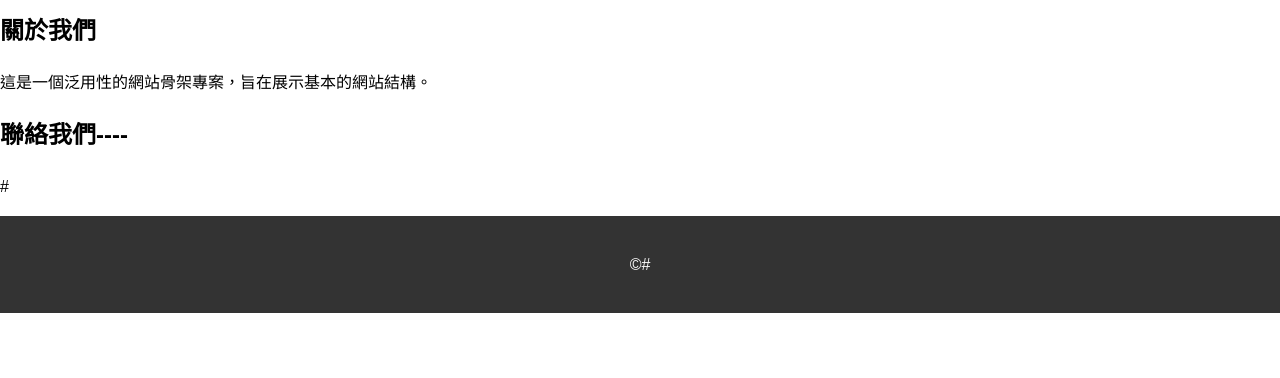
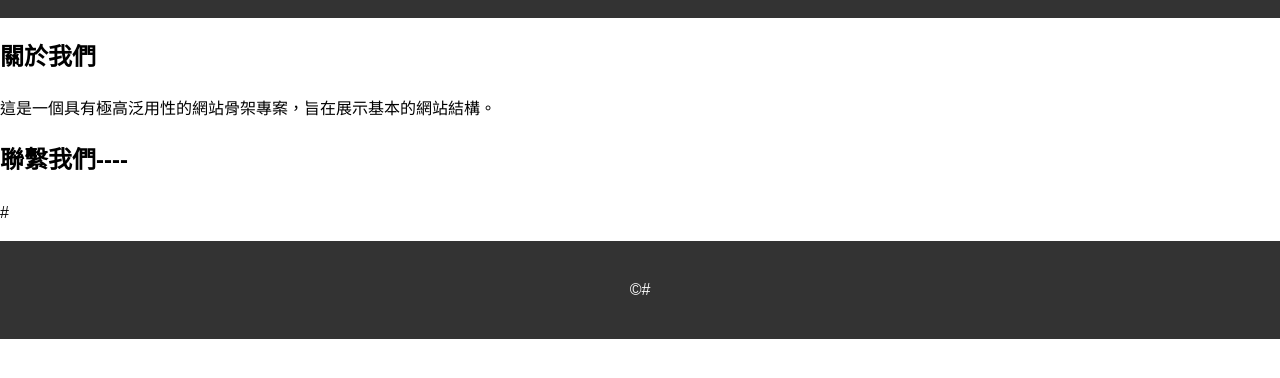
Before and after one commit to 53234941/HTML-CSS-example, a website: page index.html in a window 1280 px wide. Shown: the part 122-500 px from the top of the page. Drawn offline with Linux system fonts and the light colour scheme; files that its build step writes are made by us from their sources; files whose address does not match are found by name.

Commit message:
修改文字內容
更改文字流暢性以及增加敘述

```diff
--- a/index.html
+++ b/index.html
@@ -1,3 +1,6 @@
+#代表暫無內容
+----代表自由填充
+
 <!DOCTYPE html>
 <html lang="zh-Hant">
 <head>
@@ -13,10 +16,10 @@
     <main>
         <section>
             <h2>關於我們</h2>
-            <p>這是一個泛用性的網站骨架專案，旨在展示基本的網站結構。</p>
+            <p>這是一個具有極高泛用性的網站骨架專案，旨在展示基本的網站結構。</p>
         </section>
         <section>
-            <h2>聯絡我們----</h2>
+            <h2>聯繫我們----</h2>
             <p>#</p>
         </section>
     </main>
```
